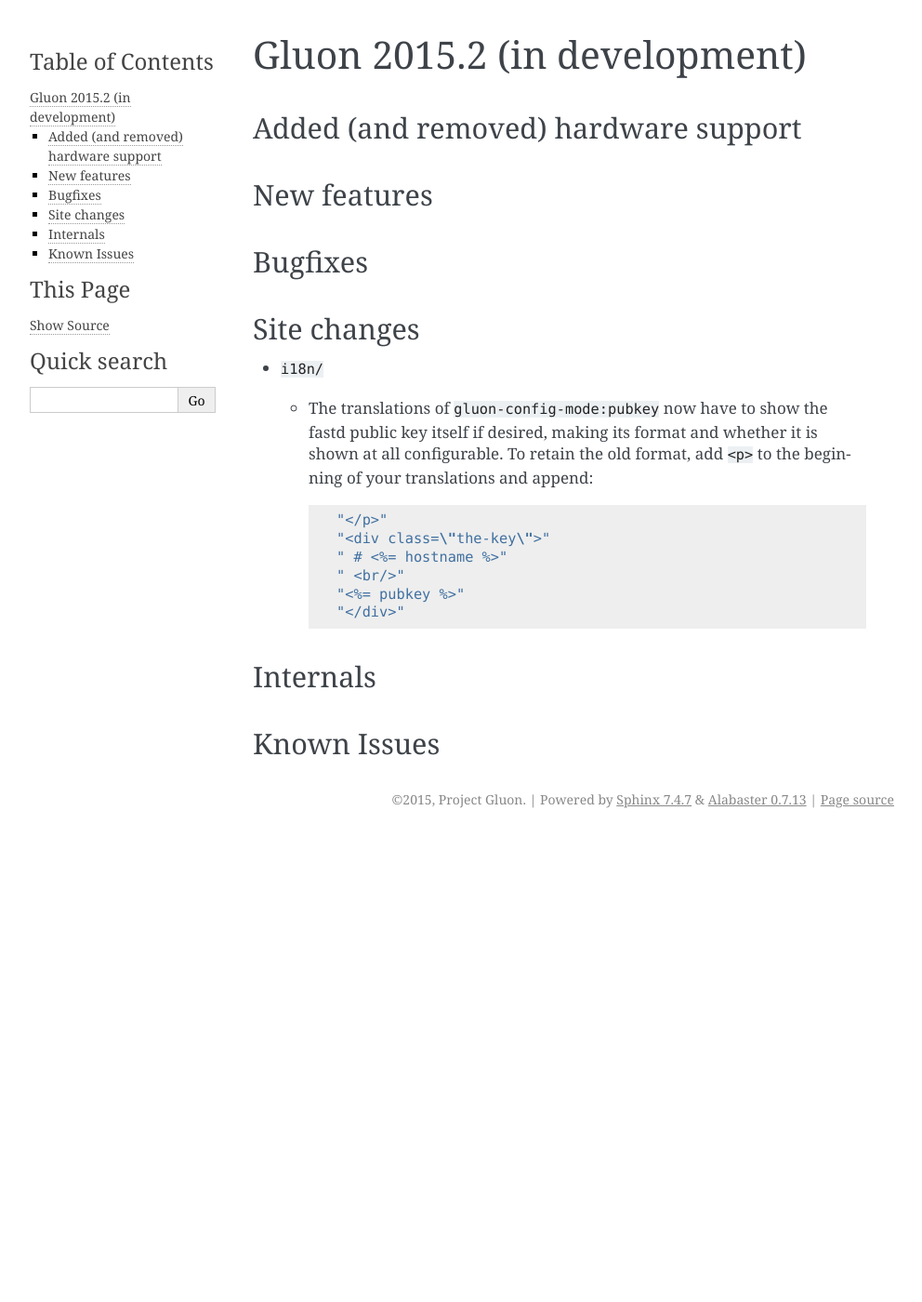
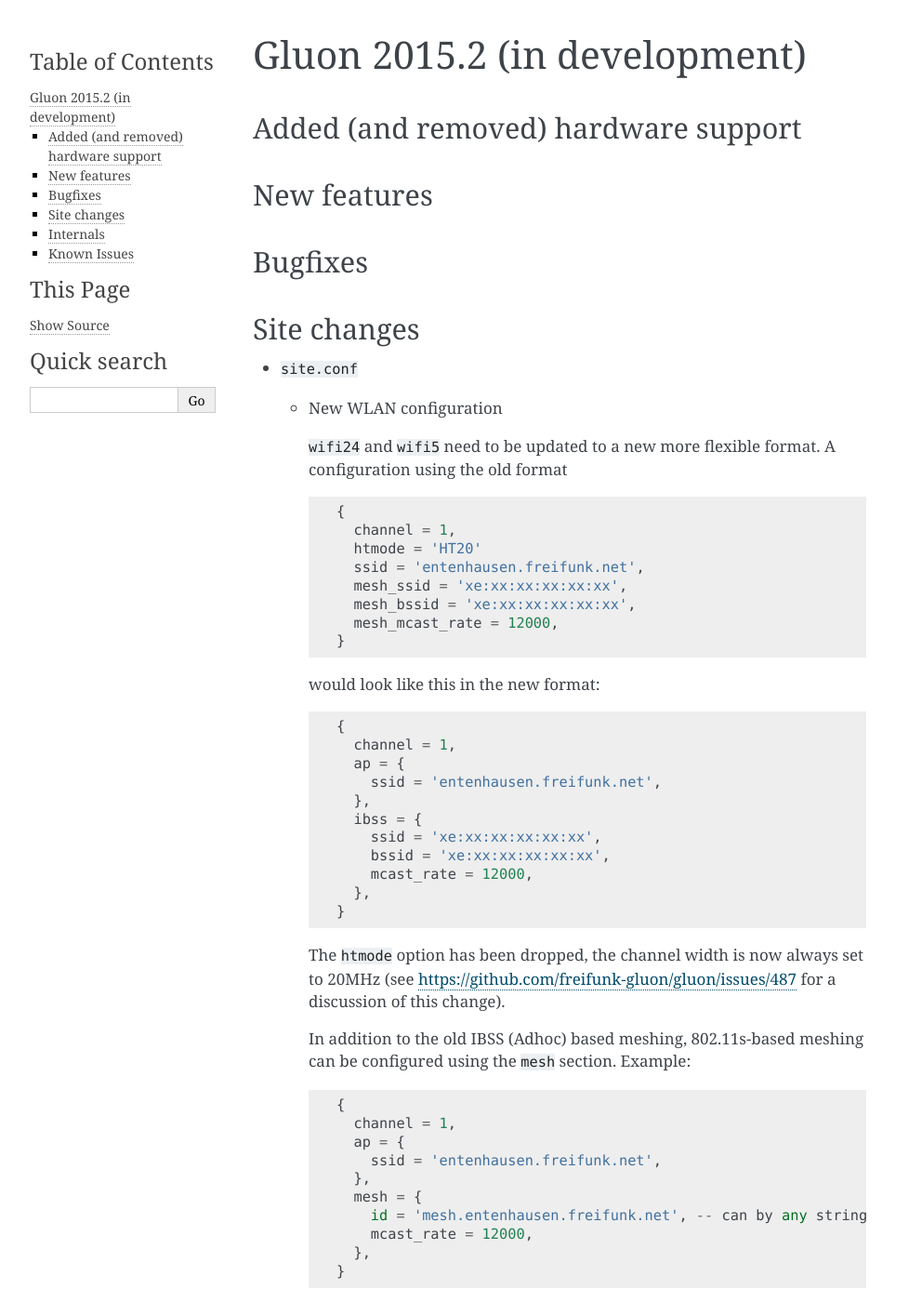
Before and after one commit to freifunk-gluon/gluon, a Sphinx documentation site: the page built from docs/releases/v2015.2.rst, in a window 1280 px wide and 1400 px high. Shown: the whole window at 93% size, without its empty margins (148-1140 px from the left). Built offline with Sphinx 7.4.7, drawn with Linux system fonts in a browser that asks for light colours; some of the changed text lies outside the part shown.

Commit message:
docs: releases/v2015.2: update site migration guide

```diff
--- a/docs/releases/v2015.2.rst
+++ b/docs/releases/v2015.2.rst
@@ -15,10 +15,118 @@
 
 Site changes
 ~~~~~~~~~~~~
+* ``site.conf``
+
+  - New WLAN configuration
+
+    ``wifi24`` and ``wifi5`` need to be updated to a new more flexible format.
+    A configuration using the old format
+
+    ::
+
+      {
+        channel = 1,
+        htmode = 'HT20'
+        ssid = 'entenhausen.freifunk.net',
+        mesh_ssid = 'xe:xx:xx:xx:xx:xx',
+        mesh_bssid = 'xe:xx:xx:xx:xx:xx',
+        mesh_mcast_rate = 12000,
+      }
+
+    would look like this in the new format::
+
+      {
+        channel = 1,
+        ap = {
+          ssid = 'entenhausen.freifunk.net',
+        },
+        ibss = {
+          ssid = 'xe:xx:xx:xx:xx:xx',
+          bssid = 'xe:xx:xx:xx:xx:xx',
+          mcast_rate = 12000,
+        },
+      }
+
+    The ``htmode`` option has been dropped, the channel width is now always set to 20MHz
+    (see https://github.com/freifunk-gluon/gluon/issues/487 for a discussion of this change).
+
+    In addition to the old IBSS (Adhoc) based meshing, 802.11s-based meshing can be configured
+    using the ``mesh`` section. Example::
+
+      {
+        channel = 1,
+        ap = {
+          ssid = 'entenhausen.freifunk.net',
+        },
+        mesh = {
+          id = 'mesh.entenhausen.freifunk.net', -- can by any string, human-readable or random
+          mcast_rate = 12000,
+        },
+      }
+
+    While using ``ibss`` and ``mesh`` at the same time is possible, is causes high load in
+    very active meshes, so it is advisable to avoid such configurations.
+
+  - Bandwidth limitation defaults
+
+    The old section ``simple_tc.mesh_vpn`` has been moved to ``fastd_mesh_vpn.bandwidth_limit`` and the ``ifname``
+    field isn't used anymore. What looked like this
+    before
+
+    ::
+
+      simple_tc = {
+        mesh_vpn = {
+          ifname = 'mesh-vpn',
+          enabled = false,
+          limit_ingress = 3000,
+          limit_egress = 200,
+        }
+      }
+
+    needs to be changed to
+
+    ::
+
+      fastd_mesh_vpn = {
+        -- ...
+
+        bandwidth_limit = {
+          enabled = false,
+          ingress = 3000,
+          egress = 200,
+        },
+      }
+
+  - opkg repository configuration
+
+    The opkg configuration has been changed to be more flexible and allow specifying custom repositories.
+    Example::
+
+      opkg = {
+        openwrt = 'http://opkg.services.ffeh/openwrt/%n/%v/%S/packages',
+        extra = {
+          modules = 'http://opkg.services.ffeh/modules/gluon-%GS-%GR/%S',
+        },
+      }
+
+    The keys of the ``extra`` table (like ``modules`` in this example) can be chosen arbitrarily.
+
+    Instead of explicitly specifying the whole URL, using patterns is recommended. The following
+    patterns are understood:
+
+    - ``%n`` is replaced by the OpenWrt version codename (e.g. "chaos_calmer")
+    - ``%v`` is replaced by the OpenWrt version number (e.g. "15.05")
+    - ``%S`` is replaced by the target architecture (e.g. "ar71xx/generic")
+    - ``%GS`` is replaced by the Gluon site code (as specified in ``site.conf``)
+    - ``%GV`` is replaced by the Gluon version
+    - ``%GR`` is replaced by the Gluon release (as specified in ``site.mk``)
+
+
 * ``i18n/``
 
   - The translations of ``gluon-config-mode:pubkey`` now have to show the fastd
-    public key itself if desired, making its format and whether it is shown at
+    public key itself if desired, making the formatting of the key and whether it is shown at
     all configurable. To retain the old format, add ``<p>`` to the beginning of
     your translations and append::
 
```
